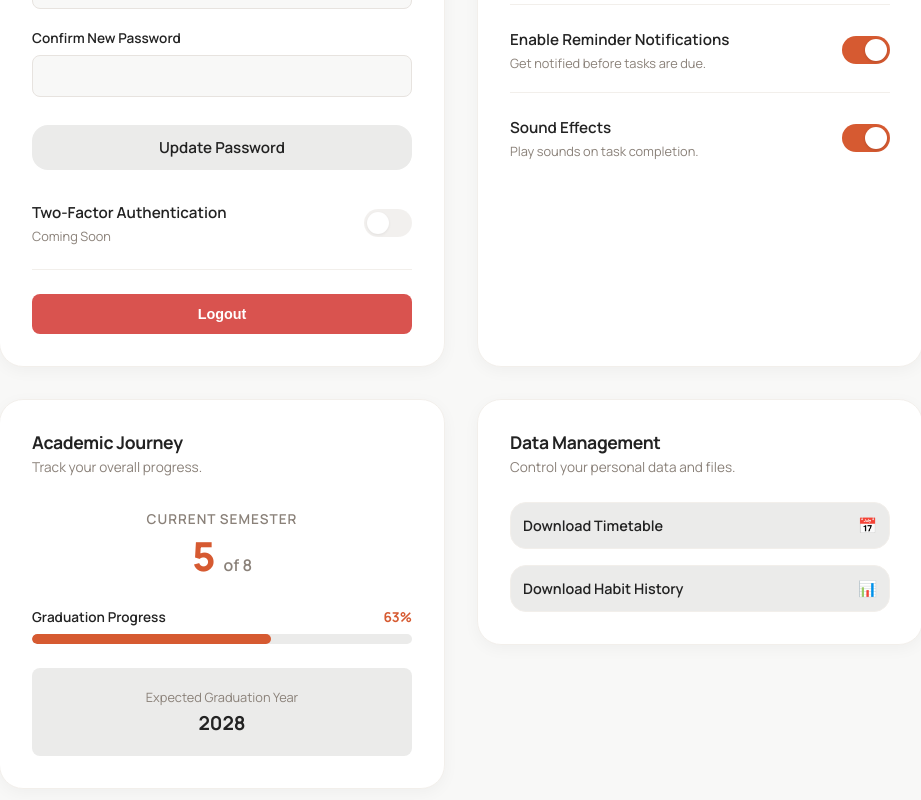
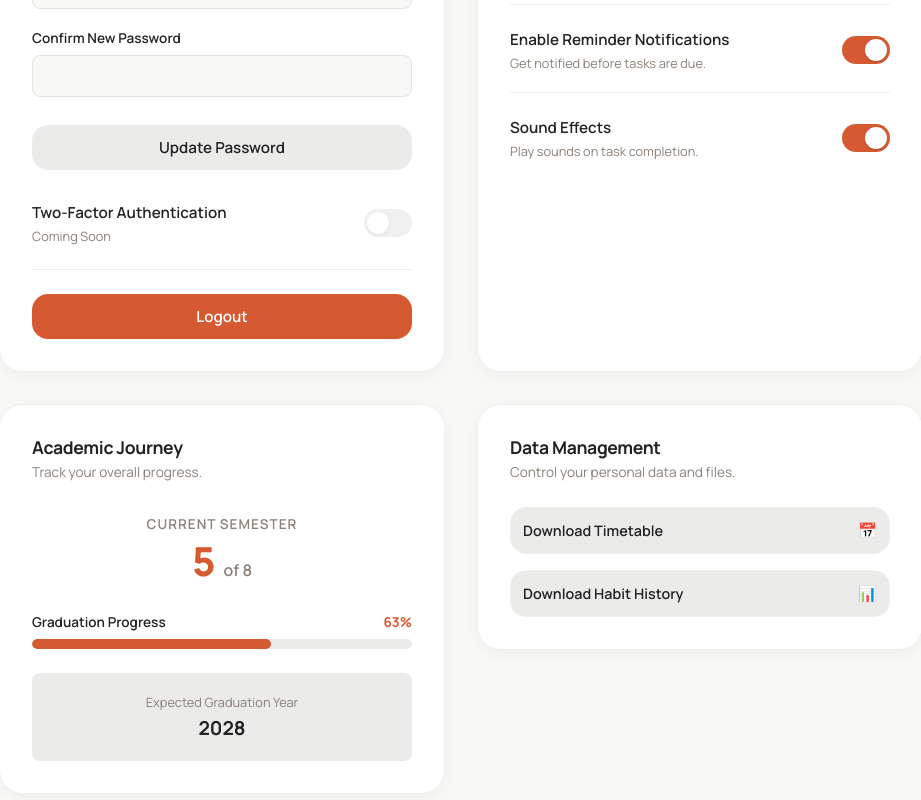
Before and after one commit to krutthiikaaa/ScheduleX, a React (Vite) app: page /profile in a window 1280 px wide. Shown: the part 1238-2038 px from the top of the page, without its empty margins (309-1230 px from the left). Built offline with nearby package versions, Linux system fonts and the light colour scheme; no server answers; sample sign-in values are in the browser's storage.

Commit message:
UI: Update Logout button style to match Save Changes button

```diff
--- a/src/pages/Profile.jsx
+++ b/src/pages/Profile.jsx
@@ -519,20 +519,8 @@ function Profile() {
             <div style={{ marginTop: "auto" }}>
               <button
                 onClick={logout}
-                style={{
-                  width: "100%",
-                  padding: "12px 24px",
-                  borderRadius: "var(--radius-sm)",
-                  background: "var(--danger)",
-                  color: "#FFF",
-                  fontWeight: 600,
-                  border: "none",
-                  cursor: "pointer",
-                  fontSize: "0.9rem",
-                  transition: "opacity 0.2s"
-                }}
-                onMouseOver={e => e.target.style.opacity = 0.9}
-                onMouseOut={e => e.target.style.opacity = 1}
+                className="btn btn-primary"
+                style={{ width: "100%", padding: "12px 24px" }}
               >
                 Logout
               </button>
```
